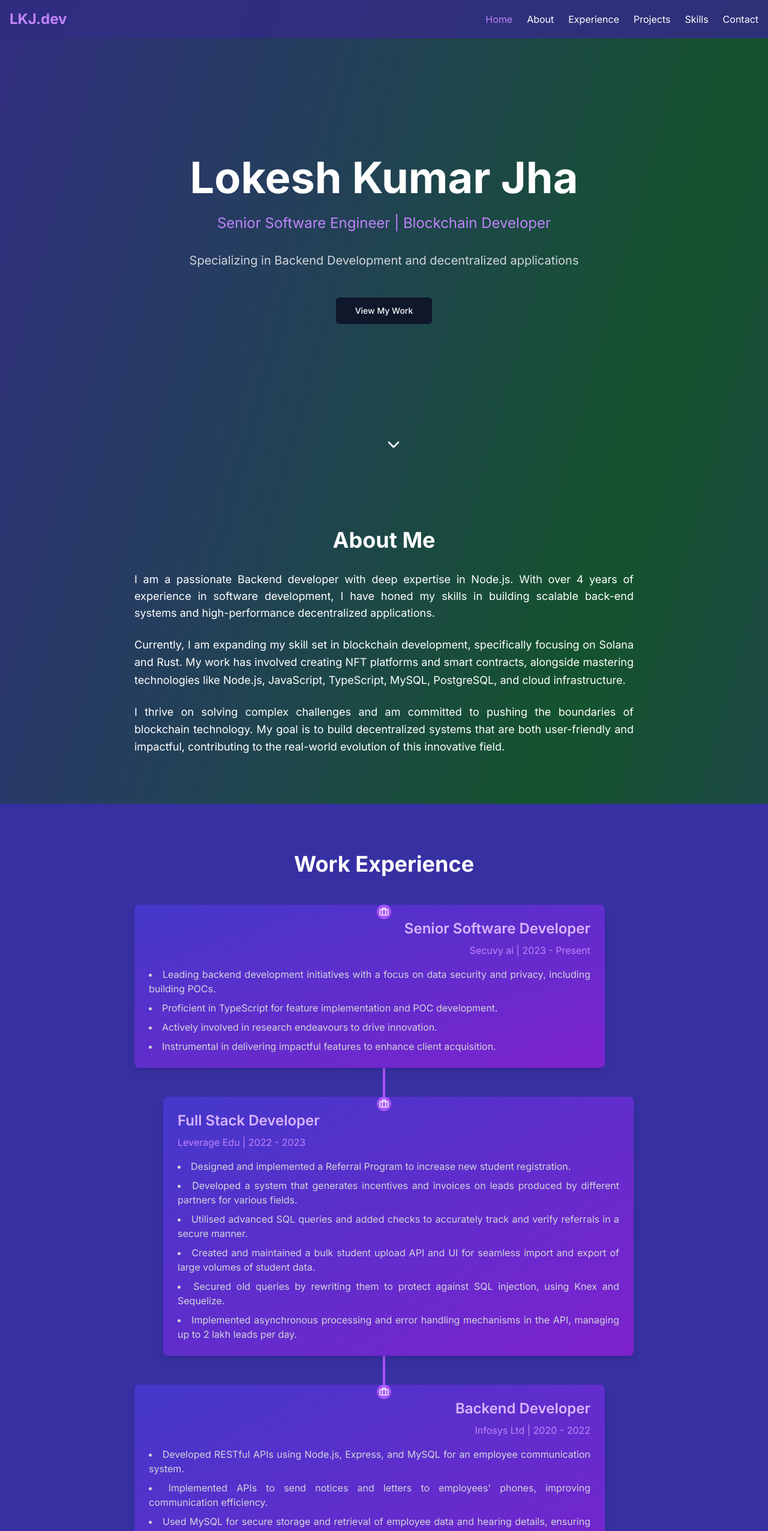
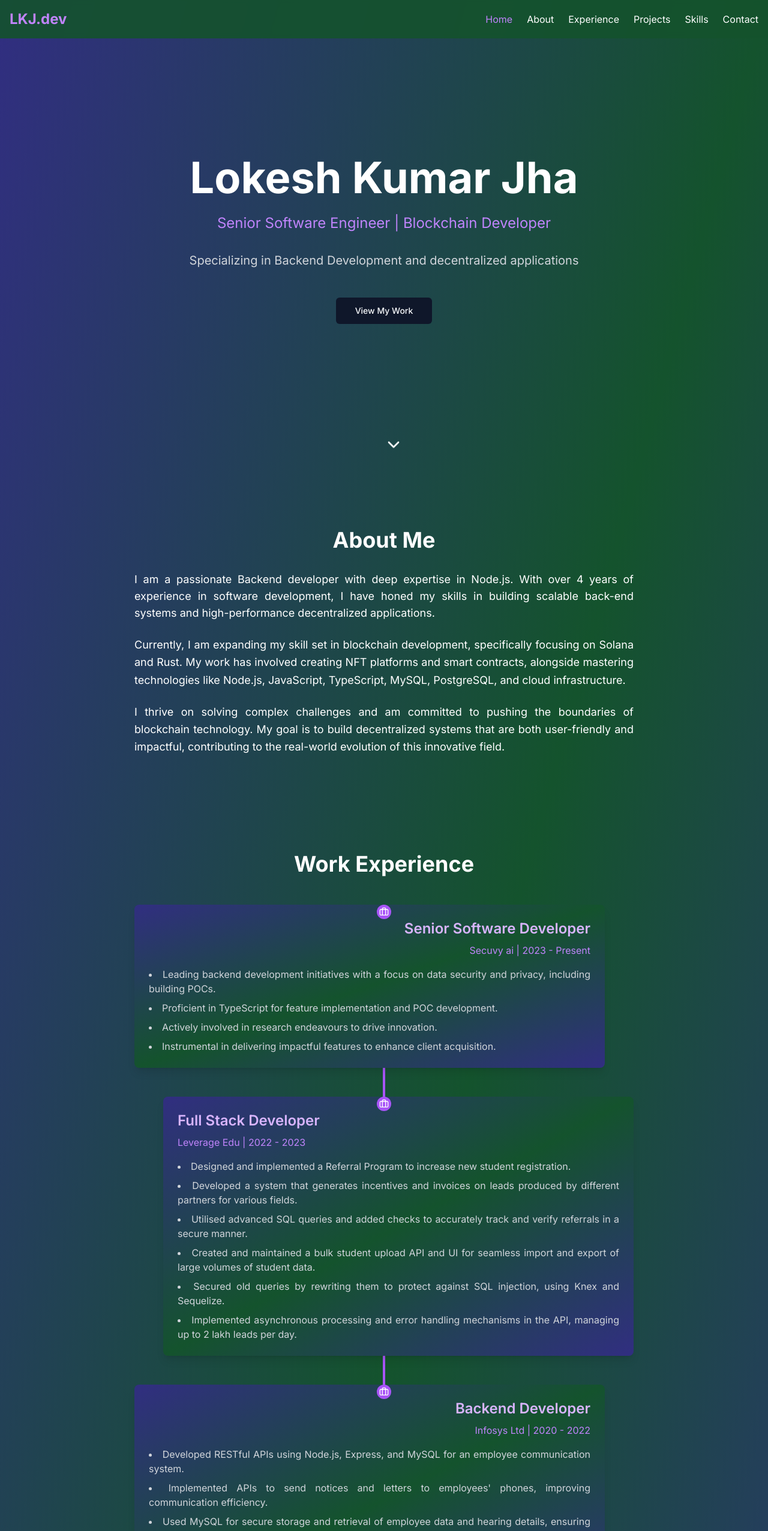
Before and after one commit to lokesh1jha/lokeshjha_portfolio, a Next.js app: page / in a window 1280 px wide. Shown: the top 2552 px of the page at 60% size. Built offline with nearby package versions, Linux system fonts and the light colour scheme.

Commit message:
bg changed

```diff
--- a/src/app/page.tsx
+++ b/src/app/page.tsx
@@ -106,7 +106,7 @@ export default function Portfolio() {
   return (
     <div className="min-h-screen bg-gradient-to-br from-indigo-900 via-green-900 to-indigo-900 text-white">
       {/* Navigation */}
-      <nav className="fixed top-0 left-0 right-0 z-50 bg-indigo-900 bg-opacity-90 backdrop-blur-sm">
+      <nav className="fixed top-0 left-0 right-0 z-50 bg-green-900 bg-opacity-90 backdrop-blur-sm">
         <div className="container mx-auto px-4 py-4">
           <div className="flex justify-between items-center">
             <a href="#home" className="text-2xl font-bold text-purple-400">LKJ.dev</a>
@@ -182,7 +182,7 @@ export default function Portfolio() {
       </section>
 
       {/* Experience Section */}
-      <section id="experience" className="py-20 px-4 bg-indigo-800">
+      <section id="experience" className="py-20 px-4 from-indigo-900 via-green-900 to-indigo-900">
         <div className="container mx-auto max-w-4xl">
           <h2 className="text-3xl md:text-4xl font-bold mb-12 text-center">Work Experience</h2>
           <div className="relative">
@@ -198,7 +198,7 @@ export default function Portfolio() {
 
                 {/* Content */}
                 <div className={`ml-8 md:ml-0 ${index % 2 === 0 ? 'md:mr-8' : 'md:ml-8'}`}>
-                  <div className={`bg-gradient-to-br from-indigo-700 to-purple-700 p-6 rounded-lg shadow-lg ${index % 2 === 0 ? 'md:mr-4' : 'md:ml-4'}`}>
+                  <div className={`bg-gradient-to-br from-white-700 to-purple-700 p-6 rounded-lg shadow-lg ${index % 2 === 0 ? 'md:mr-4' : 'md:ml-4'}`}>
                     <h3 className="text-2xl font-semibold mb-2 text-purple-300">{exp.title}</h3>
                     <p className="text-purple-400 mb-4">{exp.company} | {exp.period}</p>
                     <ul className="list-disc list-inside space-y-2 text-left">
```
